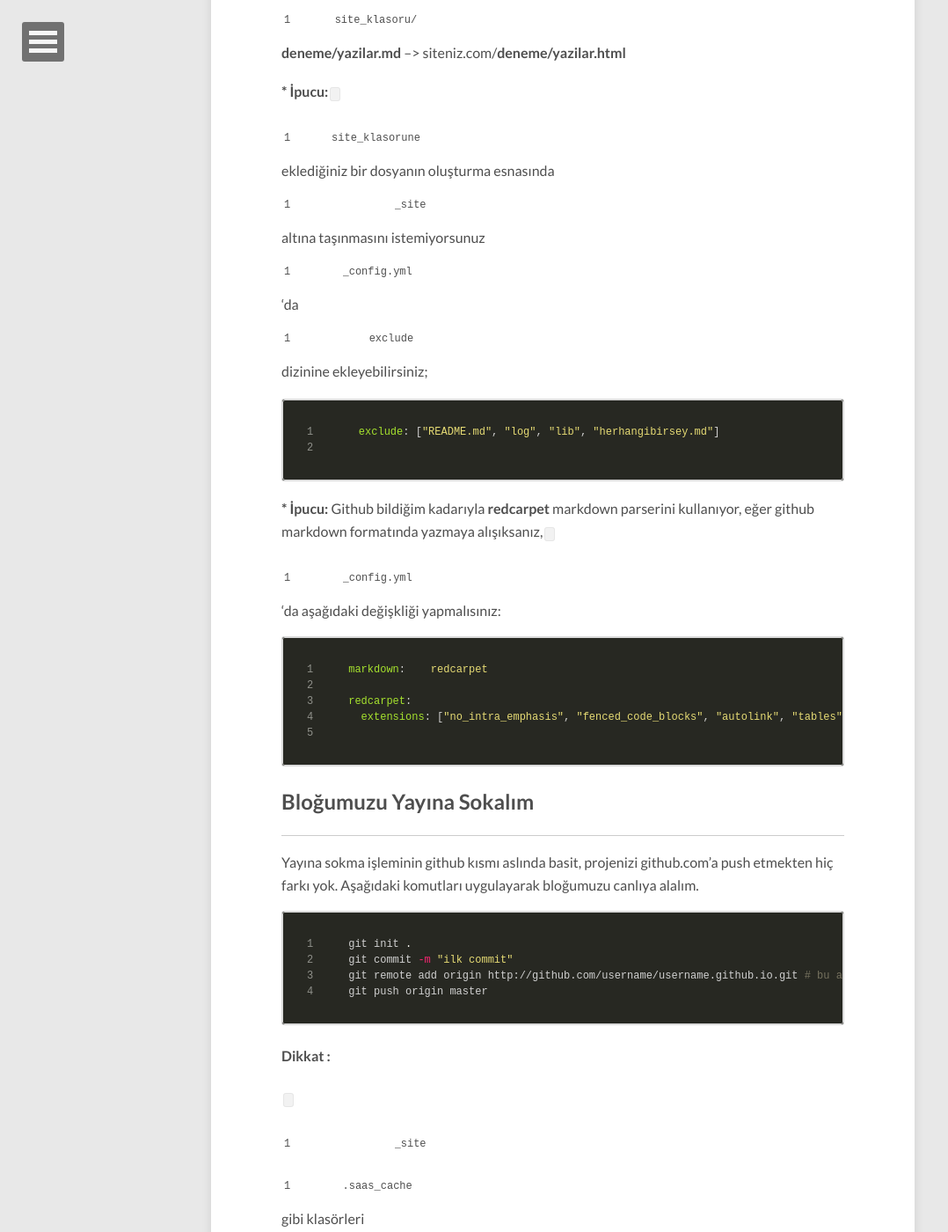
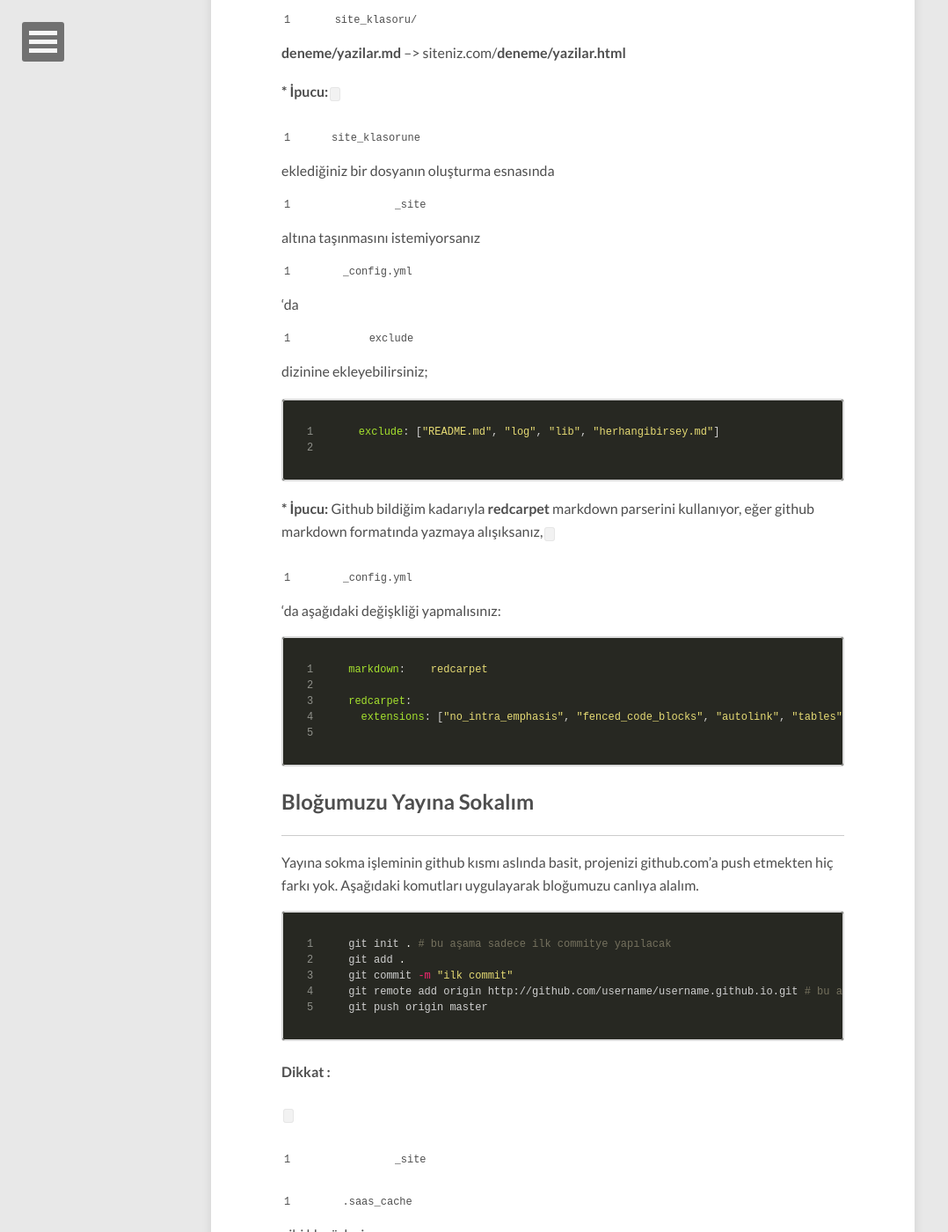
Before and after one commit to oksuz/oksuz.github.io, a Jekyll site: the page built from _posts/2015-01-11-jekyll-ve-github-kullarak-kendi-blogunuzu-olusturun.md, in a window 1280 px wide and 1400 px high, scrolled down 3078 px. Shown: the whole window at 88% size, without its empty margins (0-1078 px from the left). Built offline with Jekyll 4.4.1, drawn with Linux system fonts in a browser that asks for light colours; nearby versions of some CDN libraries; Markdown is read by kramdown in place of the engine named in the settings; comment, search, counter and statistics services are not loaded.

Commit message:
typo fix on jekyll post

````diff
--- a/_posts/2015-01-11-jekyll-ve-github-kullarak-kendi-blogunuzu-olusturun.md
+++ b/_posts/2015-01-11-jekyll-ve-github-kullarak-kendi-blogunuzu-olusturun.md
@@ -58,7 +58,7 @@
 `site_klasoru/`__hakkimda.md__ --> siteniz.com/__hakkimda.html__
 `site_klasoru/`__deneme/yazilar.md__ --> siteniz.com/__deneme/yazilar.html__
 
-__* İpucu:__ `site_klasorune` eklediğiniz bir dosyanın oluşturma esnasında `_site` altına taşınmasını istemiyorsunuz `_config.yml`'da `exclude` dizinine ekleyebilirsiniz;
+__* İpucu:__ `site_klasorune` eklediğiniz bir dosyanın oluşturma esnasında `_site` altına taşınmasını istemiyorsanız `_config.yml`'da `exclude` dizinine ekleyebilirsiniz;
 
 ```yaml
 exclude: ["README.md", "log", "lib", "herhangibirsey.md"]
@@ -81,7 +81,8 @@
 Yayına sokma işleminin github kısmı aslında basit, projenizi github.com'a push etmekten hiç farkı yok. Aşağıdaki komutları uygulayarak bloğumuzu canlıya alalım.
 
 ```bash
-git init .
+git init . # bu aşama sadece ilk commitye yapılacak
+git add .
 git commit -m "ilk commit"
 git remote add origin http://github.com/username/username.github.io.git # bu aşama sadece ilk commitye yapılacak
 git push origin master
````
